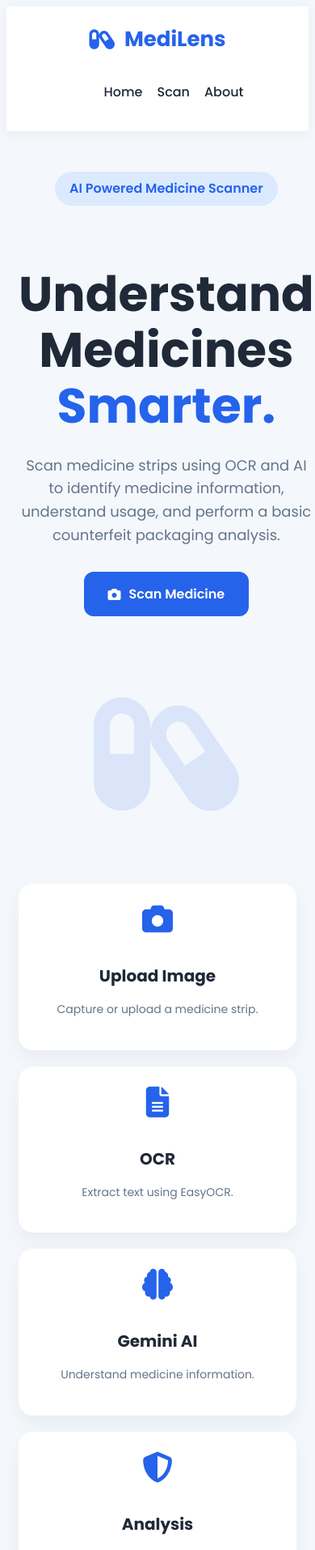
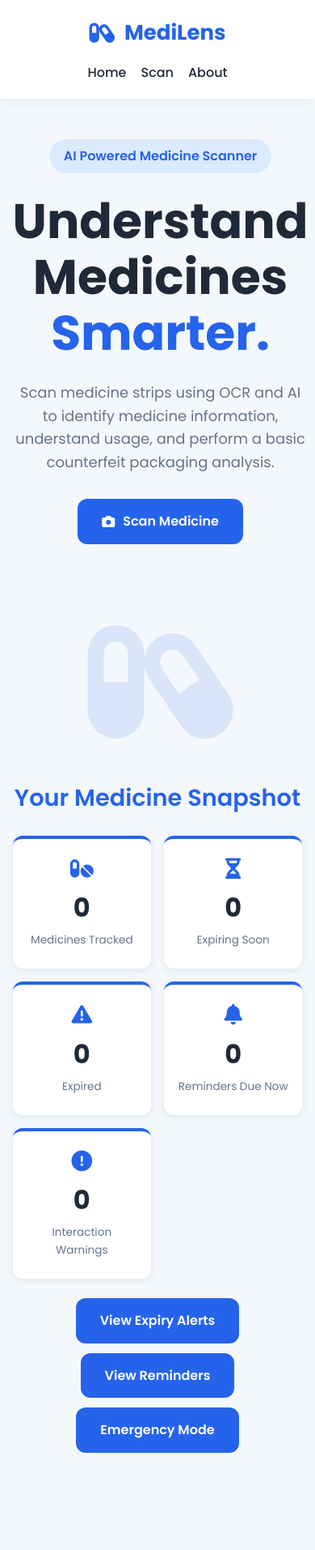
Before and after one commit to sunnyv-in/MediLens, a Flask app: page / in a window 390 px wide. Shown: the top 1914 px of the page at 81% size. Run offline with Flask 3, Linux system fonts and the light colour scheme; some libraries are stand-ins or nearby versions.

Commit message:
Dashboard in Index
A snapshot of current important reminders regarding medicine on the index page

```diff
--- a/backend/routes/home_routes.py
+++ b/backend/routes/home_routes.py
@@ -1,8 +1,42 @@
 from flask import Blueprint, render_template
+
+from backend.services.expiry_service import get_expiry_date, get_expiry_status
+from backend.services.emergency_service import get_active_interaction_warnings
+from backend.models.medicine import Medicine
+from backend.models.reminder import MedicationReminder
+from backend.services.reminder_service import reminder_status
 
 home_bp = Blueprint("home", __name__)
 
 
 @home_bp.route("/")
 def home():
-    return render_template("index.html")
+
+    medicines = Medicine.query.all()
+
+    expiring_soon_count = 0
+    expired_count = 0
+
+    for m in medicines:
+        exp_date = get_expiry_date(m.expiry_date)
+        status = get_expiry_status(exp_date)
+        if status == "Expiring soon":
+            expiring_soon_count += 1
+        elif status == "Expired":
+            expired_count += 1
+
+    reminders = MedicationReminder.query.filter_by(is_active=True).all()
+    due_count = sum(1 for r in reminders if reminder_status(r) == "Due")
+
+    warning_count = len(get_active_interaction_warnings())
+
+    dashboard = {
+        "total_medicines": len(medicines),
+        "expiring_soon": expiring_soon_count,
+        "expired": expired_count,
+        "active_reminders": len(reminders),
+        "due_now": due_count,
+        "interaction_warnings": warning_count
+    }
+
+    return render_template("index.html", dashboard=dashboard)
--- a/frontend/static/css/style.css
+++ b/frontend/static/css/style.css
@@ -1,7 +1,6 @@
 /* ===========================
    RESET
 =========================== */
-=======
 /* ==========================================================
    MEDILENS UI DESIGN SYSTEM
    Part 1 - Global Layout & Components
@@ -1721,3 +1720,79 @@
     50%  { box-shadow:0 0 18px rgba(255,77,77,0.9); }
     100% { box-shadow:0 0 6px rgba(255,77,77,0.5); }
 }
+/* ===== Home Dashboard Widget ===== */
+
+.dashboard-widget{
+    padding:40px 0;
+}
+
+.dashboard-widget h2{
+    text-align:center;
+    margin-bottom:24px;
+    font-size:1.8rem;
+}
+
+.dashboard-grid{
+    display:grid;
+    grid-template-columns:repeat(auto-fit, minmax(160px, 1fr));
+    gap:16px;
+    margin-bottom:24px;
+}
+
+.dash-card{
+    background:#fff;
+    border-radius:12px;
+    padding:24px 16px;
+    text-align:center;
+    box-shadow:0 2px 8px rgba(0,0,0,0.08);
+    border-top:4px solid #2563eb;
+    transition:transform 0.2s ease;
+}
+
+.dash-card:hover{
+    transform:translateY(-4px);
+}
+
+.dash-card i{
+    font-size:1.6rem;
+    color:#2563eb;
+    margin-bottom:10px;
+    display:block;
+}
+
+.dash-card.dash-warning{
+    border-top-color:#f59e0b;
+}
+
+.dash-card.dash-warning i{
+    color:#f59e0b;
+}
+
+.dash-card.dash-danger{
+    border-top-color:#dc2626;
+}
+
+.dash-card.dash-danger i{
+    color:#dc2626;
+}
+
+.dash-number{
+    display:block;
+    font-size:2rem;
+    font-weight:700;
+    color:#1f2937;
+}
+
+.dash-label{
+    display:block;
+    font-size:0.85rem;
+    color:#64748b;
+    margin-top:4px;
+}
+
+.dashboard-actions{
+    display:flex;
+    justify-content:center;
+    gap:12px;
+    flex-wrap:wrap;
+}
--- a/frontend/templates/index.html
+++ b/frontend/templates/index.html
@@ -48,6 +48,54 @@
 
         <i class="fa-solid fa-capsules hero-icon"></i>
 
+    </div>
+
+</section>
+
+<!-- ================= DASHBOARD SNAPSHOT ================= -->
+
+<section class="dashboard-widget">
+
+    <h2>Your Medicine Snapshot</h2>
+
+    <div class="dashboard-grid">
+
+        <div class="dash-card">
+            <i class="fa-solid fa-pills"></i>
+            <span class="dash-number">{{ dashboard.total_medicines }}</span>
+            <span class="dash-label">Medicines Tracked</span>
+        </div>
+
+        <div class="dash-card {% if dashboard.expiring_soon > 0 %}dash-warning{% endif %}">
+            <i class="fa-solid fa-hourglass-half"></i>
+            <span class="dash-number">{{ dashboard.expiring_soon }}</span>
+            <span class="dash-label">Expiring Soon</span>
+        </div>
+
+        <div class="dash-card {% if dashboard.expired > 0 %}dash-danger{% endif %}">
+            <i class="fa-solid fa-triangle-exclamation"></i>
+            <span class="dash-number">{{ dashboard.expired }}</span>
+            <span class="dash-label">Expired</span>
+        </div>
+
+        <div class="dash-card {% if dashboard.due_now > 0 %}dash-danger{% endif %}">
+            <i class="fa-solid fa-bell"></i>
+            <span class="dash-number">{{ dashboard.due_now }}</span>
+            <span class="dash-label">Reminders Due Now</span>
+        </div>
+
+        <div class="dash-card {% if dashboard.interaction_warnings > 0 %}dash-danger{% endif %}">
+            <i class="fa-solid fa-circle-exclamation"></i>
+            <span class="dash-number">{{ dashboard.interaction_warnings }}</span>
+            <span class="dash-label">Interaction Warnings</span>
+        </div>
+
+    </div>
+
+    <div class="dashboard-actions">
+        <a href="{{ url_for('expiry.expiry_alerts') }}" class="primary-btn">View Expiry Alerts</a>
+        <a href="{{ url_for('reminder.reminders') }}" class="primary-btn">View Reminders</a>
+        <a href="{{ url_for('emergency.emergency_mode') }}" class="primary-btn">Emergency Mode</a>
     </div>
 
 </section>
```
